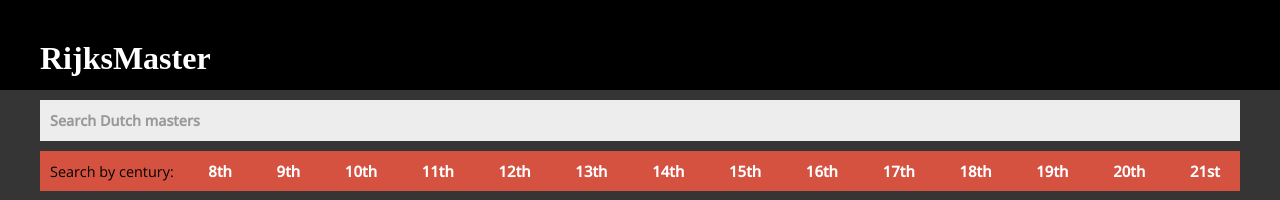
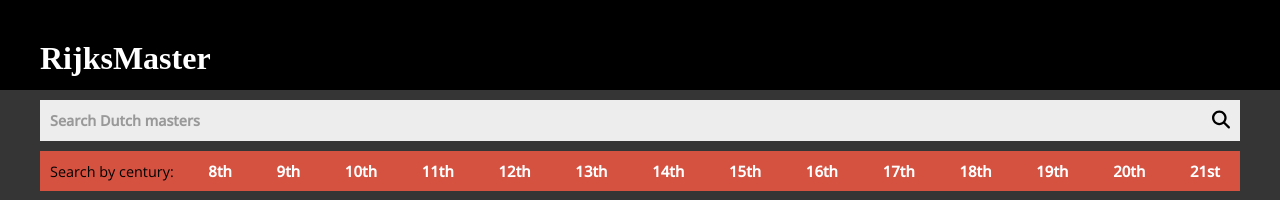
Before and after one commit to EoghainOB/RijksMaster_Angular, an Angular app: page /results in a window 1280 px wide. Shown: the top 200 px of the page. Built offline with nearby package versions, Linux system fonts and the light colour scheme; a web font is replaced by a local one.

Commit message:
further tweaks and error handling

```diff
--- a/package.json
+++ b/package.json
@@ -18,6 +18,9 @@
     "@angular/platform-browser": "^16.0.0",
     "@angular/platform-browser-dynamic": "^16.0.0",
     "@angular/router": "^16.0.0",
+    "@fortawesome/angular-fontawesome": "^0.13.0",
+    "@fortawesome/fontawesome-svg-core": "^6.4.0",
+    "@fortawesome/free-solid-svg-icons": "^6.4.0",
     "axios": "^1.4.0",
     "rxjs": "~7.8.0",
     "tslib": "^2.3.0",
--- a/src/app/app.module.ts
+++ b/src/app/app.module.ts
@@ -9,6 +9,7 @@ import { SearchComponent } from './components/search/search.component';
 import { ButtonComponent } from './components/button/button.component';
 import { FormsModule } from '@angular/forms';
 import { DetailsComponent } from './components/details/details.component';
+import { FontAwesomeModule } from '@fortawesome/angular-fontawesome';
 
 @NgModule({
   declarations: [
@@ -19,7 +20,7 @@ import { DetailsComponent } from './components/details/details.component';
     ButtonComponent,
     DetailsComponent,
   ],
-  imports: [BrowserModule, AppRoutingModule, FormsModule],
+  imports: [BrowserModule, AppRoutingModule, FormsModule, FontAwesomeModule],
   providers: [],
   bootstrap: [AppComponent],
 })
--- a/src/app/components/search/search.component.css
+++ b/src/app/components/search/search.component.css
@@ -27,10 +27,6 @@ input {
 
 input:focus {
   outline: solid 0px rgb(0, 0, 0);
-}
-
-select:focus {
-  outline: none;
 }
 
 .search-input-container {
--- a/src/app/components/search/search.component.html
+++ b/src/app/components/search/search.component.html
@@ -21,6 +21,9 @@
         {{ suggestion }}
       </li>
     </ul>
+    <span class="input-icon">
+      <fa-icon [icon]="faMagnifyingGlass" />
+    </span>
   </div>
 </form>
 
--- a/src/app/components/search/search.component.ts
+++ b/src/app/components/search/search.component.ts
@@ -4,6 +4,7 @@ import { Router } from '@angular/router';
 import { SearchService } from '../../service/search.service';
 import centuries from 'src/MockFiles/Centuries';
 import suggestions from 'src/MockFiles/ArtistList';
+import { faMagnifyingGlass } from '@fortawesome/free-solid-svg-icons';
 
 @Component({
   selector: 'app-search',
@@ -17,6 +18,7 @@ export class SearchComponent {
   centuries = centuries;
   suggestions = suggestions;
   century: number = 0;
+  faMagnifyingGlass = faMagnifyingGlass;
 
   constructor(private router: Router, private searchService: SearchService) {}
 
--- a/src/app/results/results.component.html
+++ b/src/app/results/results.component.html
@@ -16,6 +16,9 @@
     </div>
   </div>
   <div class="results">
-    <app-details *ngFor="let data of searchData" [data]="data"></app-details>
+    <app-details
+      *ngFor="let data of filteredSearchData"
+      [data]="data"
+    ></app-details>
   </div>
 </div>
--- a/src/app/results/results.component.ts
+++ b/src/app/results/results.component.ts
@@ -12,12 +12,14 @@ export class ResultsComponent implements OnInit {
   searchData!: IData[];
   searchTerm!: string;
   century!: number;
+  filteredSearchData: IData[] = [];
 
   constructor(private searchService: SearchService, private router: Router) {}
 
   ngOnInit() {
     this.searchService.getSearchData().subscribe((data) => {
       this.searchData = data;
+      this.filterSearchData();
     });
     this.searchService.getSearchTerm().subscribe((term) => {
       this.searchTerm = term;
@@ -25,12 +27,12 @@ export class ResultsComponent implements OnInit {
     this.searchService.getCentury().subscribe((century) => {
       this.century = century;
     });
-    if (
-      this.searchData === undefined &&
-      this.searchTerm === '' &&
-      this.century === 0
-    ) {
-      this.router.navigate(['/']);
+  }
+  filterSearchData() {
+    if (this.searchData.length > 0) {
+      this.filteredSearchData = this.searchData.filter(
+        (data) => data.hasImage === true
+      );
     }
   }
 }
--- a/src/styles.css
+++ b/src/styles.css
@@ -35,7 +35,8 @@ h3 {
   color: black;
 }
 
-p {
+p,
+.suggestion {
   font-size: 0.9em;
   font-family: "Open Sans", sans-serif;
   color: black;
@@ -117,6 +118,15 @@ select:focus {
   outline: none;
 }
 
+.input-icon {
+  position: absolute;
+  top: 50%;
+  right: 10px;
+  transform: translateY(-50%);
+  font-size: 18px;
+  cursor: pointer;
+}
+
 @media screen and (max-width: 650px) {
   h1 {
     font-size: 3.5em;
```
Also changed, not shown: 1 other file (tests, documents, lock files or other folders).
